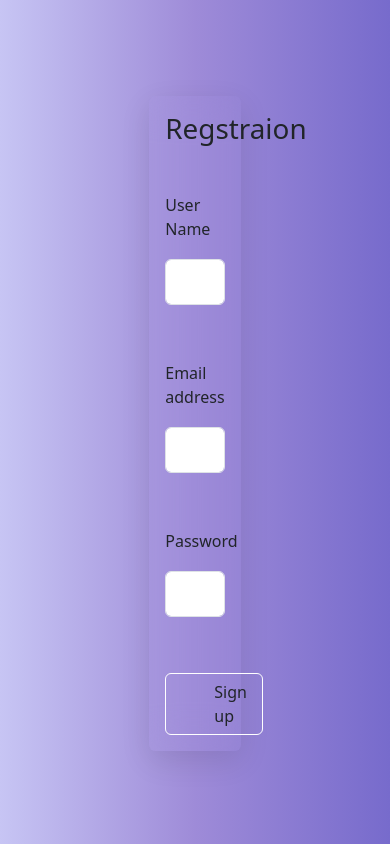
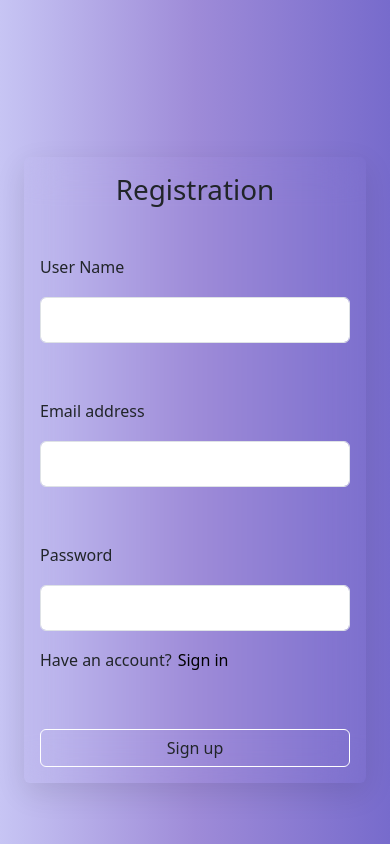
Before and after one commit to Samer20003/Founder-Task2, a React (Create React App) app in the folder task2/: page /Regstraion in a window 390 px wide. Built offline with nearby package versions, Linux system fonts and the light colour scheme.

Commit message:
make a validation for both login and regstraion and make them responsive also set the value on regstraion at the local storge

```diff
--- a/task2/src/App.js
+++ b/task2/src/App.js
@@ -3,6 +3,8 @@ import 'bootstrap/dist/css/bootstrap.min.css';
 import { BrowserRouter, Routes, Route } from 'react-router-dom';
 import LoginPage from "./pages/LoginPage"
 import Regstraion from './pages/Regstraion';
+import HomePage from './pages/HomePage';
+import NavBar from "./components/NavBar"
 function App() {
   return (
     <>
@@ -10,6 +12,7 @@ function App() {
       <Routes>
         <Route path="/LoginPage" element={<LoginPage />} />
         <Route path="/Regstraion" element={<Regstraion />} />
+        <Route path="/HomePage" element={<HomePage />} />
       </Routes>
    </BrowserRouter>
     </>
--- /dev/null
+++ b/task2/src/components/NavBar.jsx
@@ -0,0 +1,14 @@
+import React from 'react'
+
+function NavBar() {
+  return (
+<nav class="navbar navbar-expand-lg bg-body-tertiary">
+  <div class="container">
+    <a class="navbar-brand" href="#">Navbar</a>
+    <button type="button" class="btn btn-secondary">Logout</button>
+  </div>
+</nav>
+  )
+}
+
+export default NavBar
--- a/task2/src/pages/HomePage.js
+++ b/task2/src/pages/HomePage.js
@@ -0,0 +1,12 @@
+import React from 'react'
+import NavBar from '../components/NavBar'
+function HomePage() {
+  return (
+    <div>
+      <NavBar/>
+
+    </div>
+  )
+}
+
+export default HomePage
--- a/task2/src/pages/LoginPage.js
+++ b/task2/src/pages/LoginPage.js
@@ -1,23 +1,50 @@
-import React from 'react'
+import React, {useState} from 'react'
 import "../style/LoginPage.css"
 function LoginPage() {
+    const [validate, setValidated] = useState(false)
+    const validateForm = (e) => {
+        e.preventDefault()
+        const form = e.currentTarget;
+        if (form.checkValidity() === false) {
+            e.preventDefault();
+            e.stopPropagation();
+        }
+        setValidated(true);
+    }
   return (
-    <div className='container-fluid 100-w vh-100'>
-        <div className='row'>
-            <div className='col-12 d-flex justify-content-center pt-5 mt-5'>
-                <div className='login-wrapper w-25 p-3 rounded '>
+    <div className='container-fluid min-vh-100 d-flex justify-content-center align-items-center main'>
+        <div className='row w-100 justify-content-center'>
+            <div className='col-12 col-md-8 col-lg-6  d-flex justify-content-center pt-5 mt-5'>
+                <div className='login-wrapper  p-3 rounded '>
                     <h1 className='text-center'>Log in</h1>
-                    <form>
+                    <form
+                    noValidate
+                    className={validate ? 'was-validated' : ''}
+                    onSubmit={validateForm}
+                    >
                         <div class="mb-3">
                             <label for="exampleInputEmail1" className="form-label">Email address</label>
-                            <input type="email" className="form-control rounded " id="exampleInputEmail1" aria-describedby="emailHelp"/>
+                            <input
+                             type="email"
+                              className="form-control rounded"
+                              id="exampleInputEmail1"
+                              required
+                         />
+                          <div className="invalid-feedback">Please provide a valid username.</div>
                         </div>
                         <div className="mb-3">
                             <label for="exampleInputPassword1" className="form-label">Password</label>
-                            <input type="password" className="form-control rounded" id="exampleInputPassword1"/>
+                            <input
+                             type="password"
+                             className="form-control rounded"
+                             id="exampleInputPassword1"
+                             required
+                             />
+                         <div className="invalid-feedback">Please provide a password.</div>
+
                         </div>
 
-                        <button type="submit" className="btn ps-5 pe-5 rounded">Login</button>
+                        <button type="submit" className="btn ps-5 pe-5 rounded login-btn">Login</button>
                         </form>
 
                 </div>
--- a/task2/src/pages/Regstraion.js
+++ b/task2/src/pages/Regstraion.js
@@ -1,34 +1,95 @@
-import React from 'react'
-import "../style/LoginPage.css"
-function Regstraion() {
+import React, { useState } from 'react';
+import "../style/LoginPage.css";
+import { useNavigate } from 'react-router-dom';
+
+function Registration() {
+    const [validated, setValidated] = useState(false);
+    const navigate = useNavigate();
+
+    // handler to navigate to login if user already has an account
+    const haveAnAccountHandler = (e) => {
+        e.preventDefault();
+        navigate('/LoginPage');
+    };
+
+    const validateInformation = (e) => {
+        e.preventDefault();
+        const form = e.currentTarget;
+        if (form.checkValidity() === false) {
+            e.preventDefault();
+            e.stopPropagation();
+        } else {
+            const userName = form.querySelector("#userName").value;
+            const email = form.querySelector("#email").value;
+            const password = form.querySelector("#password").value;
+
+            const newUser = {userName, email, password};
+
+            let users = JSON.parse(localStorage.getItem('users')) || [];
+
+            users = [...users, newUser]
+
+            localStorage.setItem('users', JSON.stringify(users));
+
+            console.log("users is" , users);
+            navigate('/LoginPage')
+
+        }
+        setValidated(true);
+    };
+
     return (
-    <div className='container-fluid 100-w vh-100'>
-    <div className='row'>
-        <div className='col-12 d-flex justify-content-center pt-5 mt-5'>
-            <div className='login-wrapper w-25 p-3 rounded '>
-                <h1 className='text-center'>Regstraion</h1>
-                <form>
+        <div className='container-fluid min-vh-100 d-flex justify-content-center align-items-center main'>
+            <div className='row w-100 justify-content-center '>
+                <div className='col-12 col-md-8 col-lg-6  d-flex justify-content-center pt-5 mt-5 '>
+                    <div className='login-wrapper  p-3 rounded '>
+                        <h1 className='text-center'>Registration</h1>
+                        <form
+                            noValidate
+                            className={validated ? 'was-validated' : ''}
+                            onSubmit={validateInformation}
+                        >
                             <div className="mb-3">
-                        <label for="exampleInputPassword1" className="form-label">User Name</label>
-                        <input type="text" className="form-control rounded" id="exampleInputPassword1"/>
-                    </div>
-                    <div class="mb-3">
-                        <label for="exampleInputEmail1" className="form-label">Email address</label>
-                        <input type="email" className="form-control rounded " id="exampleInputEmail1" aria-describedby="emailHelp"/>
+                                <label htmlFor="userName" className="form-label">User Name</label>
+                                <input
+                                    type="text"
+                                    className="form-control rounded"
+                                    id="userName"
+                                    required
+                                />
+                                <div className="invalid-feedback">Please provide a valid username.</div>
                             </div>
                             <div className="mb-3">
-                        <label for="exampleInputPassword1" className="form-label">Password</label>
-                        <input type="password" className="form-control rounded" id="exampleInputPassword1"/>
+                                <label htmlFor="email" className="form-label">Email address</label>
+                                <input
+                                    type="email"
+                                    className="form-control rounded"
+                                    id="email"
+                                    aria-describedby="emailHelp"
+                                    required
+                                />
+                                <div className="invalid-feedback">Please provide a valid email.</div>
                             </div>
-
-                    <button type="submit" className="btn ps-5 pe-5 rounded">Sign up</button>
+                            <div className="mb-3">
+                                <label htmlFor="password" className="form-label">Password</label>
+                                <input
+                                    type="password"
+                                    className="form-control rounded"
+                                    id="password"
+                                    required
+                                />
+                                <div className="invalid-feedback">Please provide a password.</div>
+                            </div>
+                            <p>Have an account?
+                                <button className='cursor-pointer bg-transparent border border-0' onClick={haveAnAccountHandler}>Sign in</button>
+                            </p>
+                            <button type="submit" className="btn ps-5 pe-5 rounded login-btn">Sign up</button>
                         </form>
-
                     </div>
                 </div>
             </div>
         </div>
-  )
+    );
 }
 
-export default Regstraion
+export default Registration;
--- a/task2/src/style/LoginPage.css
+++ b/task2/src/style/LoginPage.css
@@ -1,4 +1,4 @@
-.container-fluid{
+.main{
     background: linear-gradient(90deg, #C7C5F4 0%, #9E8BD8 50%, #776BCC 100%);
 }
 .login-wrapper{
@@ -6,6 +6,8 @@
     backdrop-filter: blur(20px);
     background-color: transparent;
     border-radius: 2px solid rgba(255, 255, 255, .2);
+    max-width: 600px;
+    width: 100%;
 
 
 }
@@ -17,16 +19,16 @@
     margin-top: 10px;
     padding: 10px;
     font-size: 16px;
-    color: white;
+    color: black;
 }
-.btn {
+.login-btn {
     transition: background-color 0.3s ease, transform 0.3s ease;
     border: 1px solid white;
     margin-top: 40px;
    width: 100%;
 
   }
-  .btn:hover {
+  .login-btn:hover {
     border: 1px solid white;
     background-color: #776BCC;
     transform: scale(1.05); /* Slight scale on hover */
```
Also changed, not shown: task2/src/components/Post.jsx (added, +9 -0 lines). Lines whose indentation alone changed are shown as unchanged.
